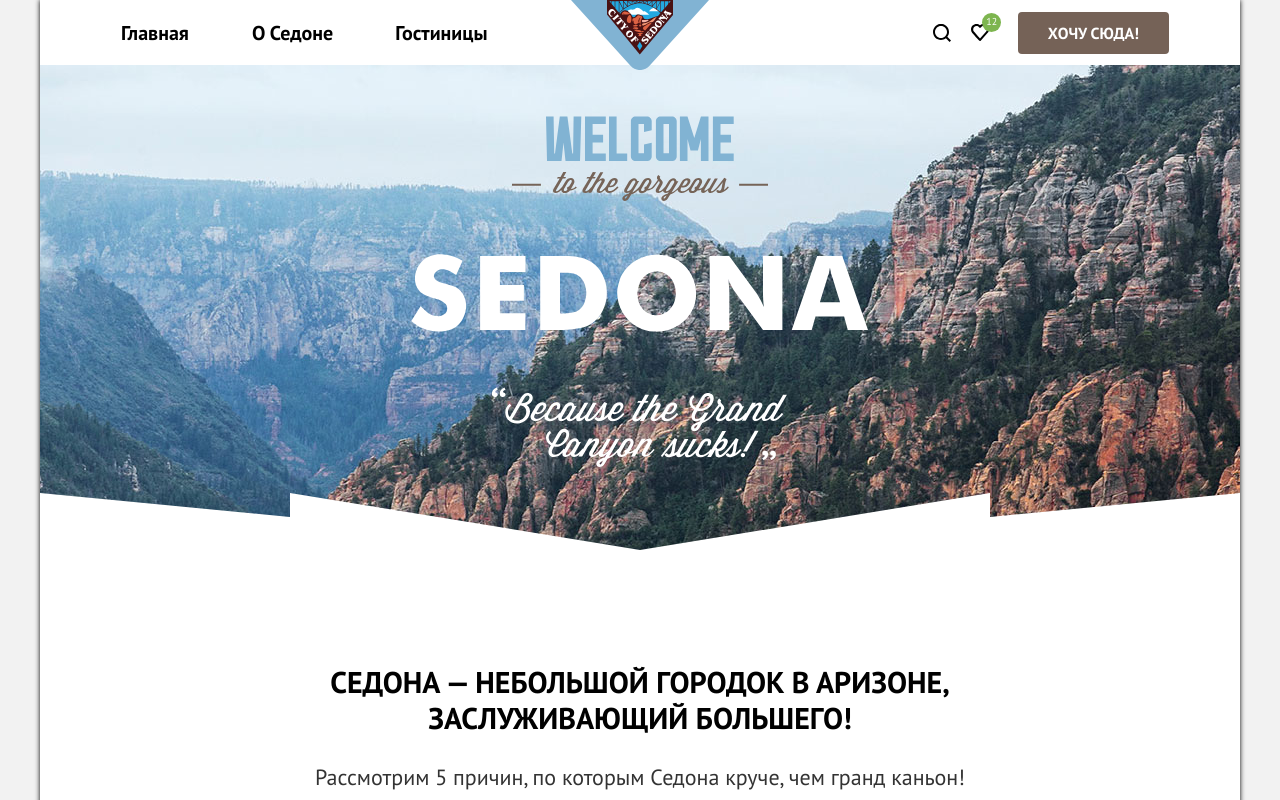
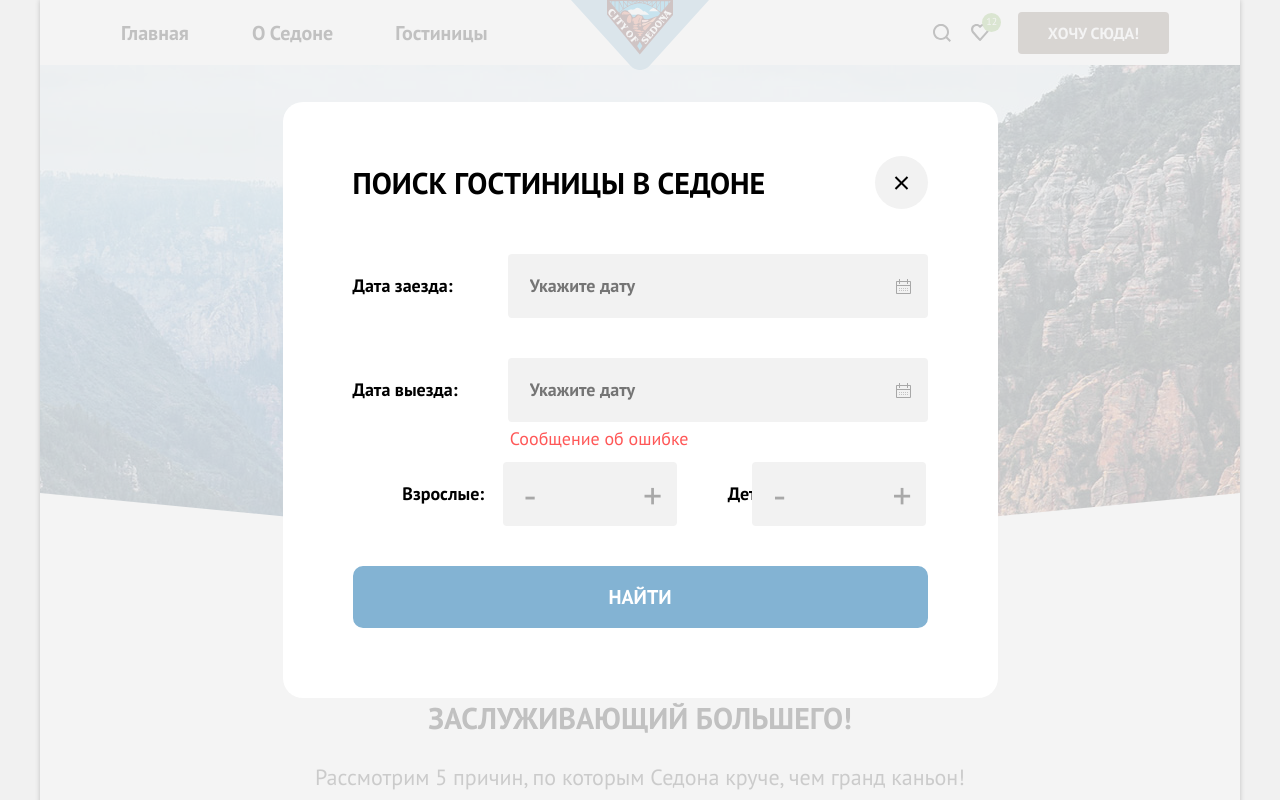
Before and after one commit to AvocadoAvocado/1864543-sedona-32, a plain HTML site: page index.html in a window 1280 px wide. Shown: the top 800 px of the page. Drawn offline with Linux system fonts and the light colour scheme.

Commit message:
кнопки добавить модальное окно

```diff
--- a/index.html
+++ b/index.html
@@ -249,7 +249,7 @@
       </div>
     </footer>
   </div>
-  <div class="modal-container  modal-container-close">
+  <div class="modal-container  ">
     <div class="modal modal-dialog">
       <section class="search-dialog">
         <div class="search-dialog-header">
@@ -276,12 +276,14 @@
           <div class="half-width">
             <p class="field-group clean">
               <label class="amount" for="dialog-date">Взрослые:</label>
-              <input class="search-dialog-input form-amount clean" type="number" id="amount" name="amount" min="1"
+              <button class="btn-control clean" type="button">-</button>
+              <input class="search-dialog-input form-amount clean" type="text" id="amount" name="amount" min="1"
                 max="20">
+              <button class="btn-control clean" type="button">+</button>
             </p>
 
             <p class="field-group clean">
-              <label class="amount amount-children clean" for="dialog-date"> Дети:</label>
+              <label class="amount amount-children clean" for="dialog-date"><span class="amount-children-title">Дети:</span></label>
               <button class="info button clean" type="button">
                 <svg class="info-icon" aria-hidden="true" focusable="false" width="1" height="9"
                   xmlns="http://www.w3.org/2000/svg">
@@ -296,8 +298,10 @@
                     18 лет. Дети до 6 лет размещаются бесплатно.</p>
                 </div>
               </button>
-              <input class="search-dialog-input form-amount clean" type="number" id="amount" name="amount" min="1"
+              <button class="btn-control clean" type="button">-</button>
+              <input class="search-dialog-input form-amount clean" type="text" id="amount" name="amount" min="1"
                 max="20">
+              <button class="btn-control clean" type="button">+</button>
             </p>
           </div>
           <button class="button btn-search clean" type="submit">Найти</button>
--- a/styles/styles.css
+++ b/styles/styles.css
@@ -921,7 +921,7 @@ ul .advantage-item-title {
 .half-width {
   display: flex;
   flex-direction: row;
-  justify-content: flex-start;
+  justify-content: space-around;
 }
 
 .search-dialog-input {
@@ -935,6 +935,14 @@ ul .advantage-item-title {
   font-size: 18px;
   line-height: 40px;
   border: 3px solid transparent;
+}
+
+.btn-control {
+  background-color: transparent;
+  font-size: 38px;
+  opacity: 30%;
+  margin: -34px;
+  z-index: 2;
 }
 
 .search-dialog-input:hover {
```
